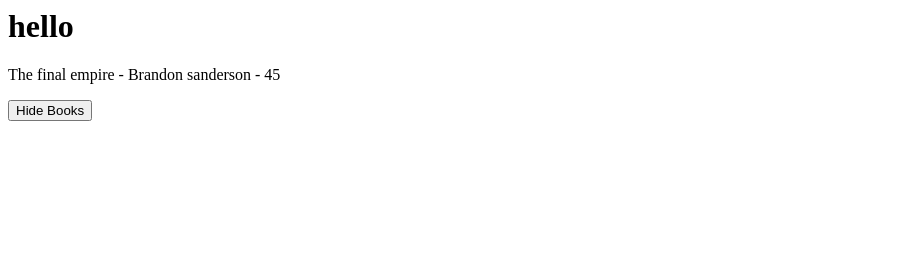
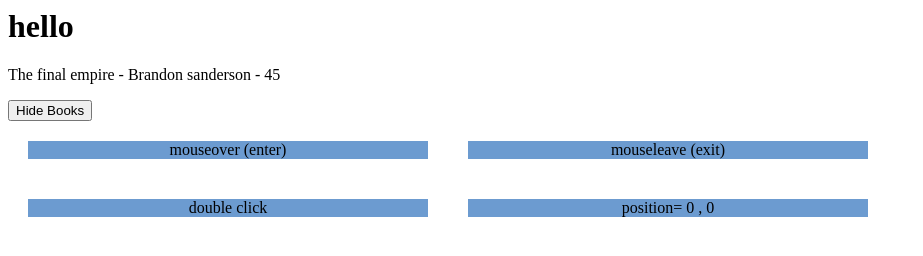
Before and after one commit to Yh010/Vue-js-website, a plain HTML site: page index.html in a window 1280 px wide. Shown: the whole page, without its empty margins (0-923 px from the left). Drawn offline with nearby package versions, Linux system fonts and the light colour scheme.

Commit message:
mouse events

```diff
--- a/app.js
+++ b/app.js
@@ -4,13 +4,27 @@ const app = Vue.createApp({
             showBooks: true,
             title: 'The final empire',
             author: 'Brandon sanderson',
-            age: '45'
+            age: '45',
+            x: 0,
+            y:0
+
         }
     },
     methods: {
         toggleShowBooks() {
             this.showBooks = !this.showBooks
-       }
+        },
+        handleEvent(e,data) {
+            console.log(e, e.type)
+            if (data) {
+                console.log(data)
+            }
+        },
+        handleMousemove(e) {
+            this.x = e.offsetX
+            this.y = e.offsetY
+
+        }
     }
 })
 app.mount('#app')
--- a/index.html
+++ b/index.html
@@ -5,6 +5,16 @@
     <meta name="viewport" content="width=device-width, initial-scale=1.0">
     <title>Learning vue</title>
     <script src="https://unpkg.com/vue@3.0.2"></script>
+    <style>
+        .box {
+            padding: 100 px 0 ;
+            width: 400px;
+            text-align: center;
+            background: #6c9bd0;
+            margin: 20px;
+            display: inline-block;
+        }
+    </style>
 </head>
 <body>
     <h1>hello</h1>
@@ -20,6 +30,12 @@
             <span v-else> Show Books</span>
         </button>
 
+        <br>
+        <!-- mouse events -->
+        <div class="box" @mouseover="handleEvent($event,5)">mouseover (enter)</div>
+        <div class="box" @mouseleave = "handleEvent">mouseleave (exit)</div>
+        <div class="box" @dblclick="handleEvent">double click</div>
+        <div class="box" @mousemove="handleMousemove">position= {{x}} , {{y}} </div>
 
     </div>
     <script src="app.js"></script>
```
